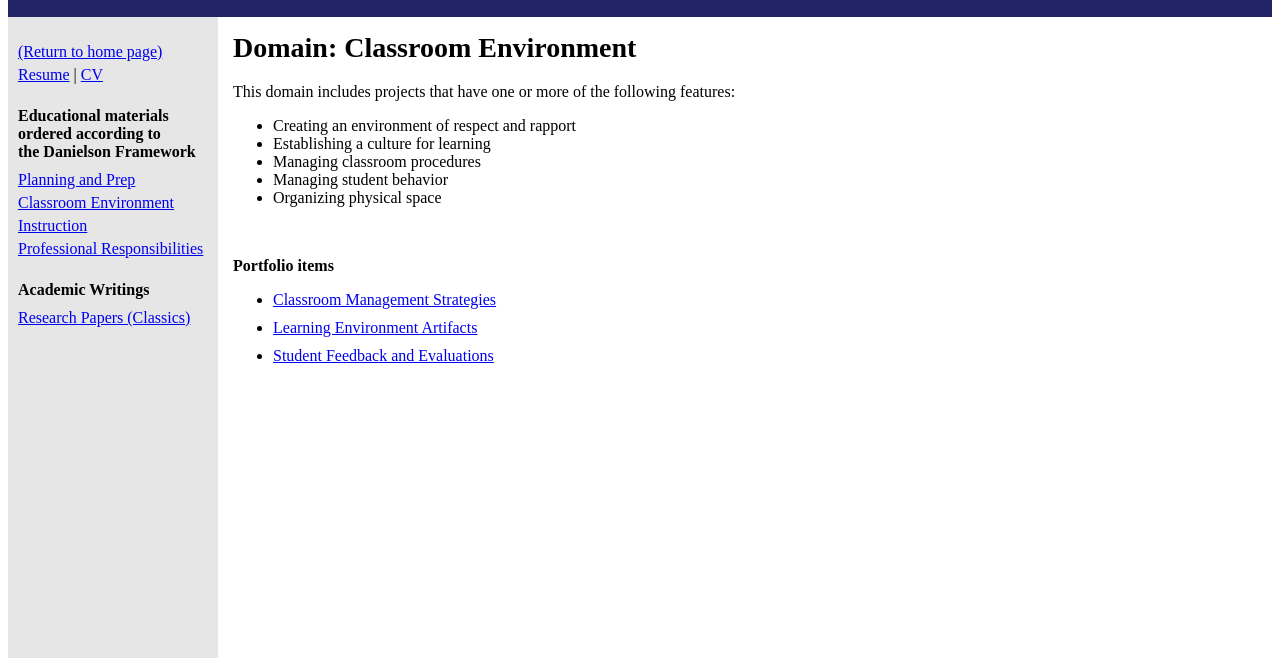
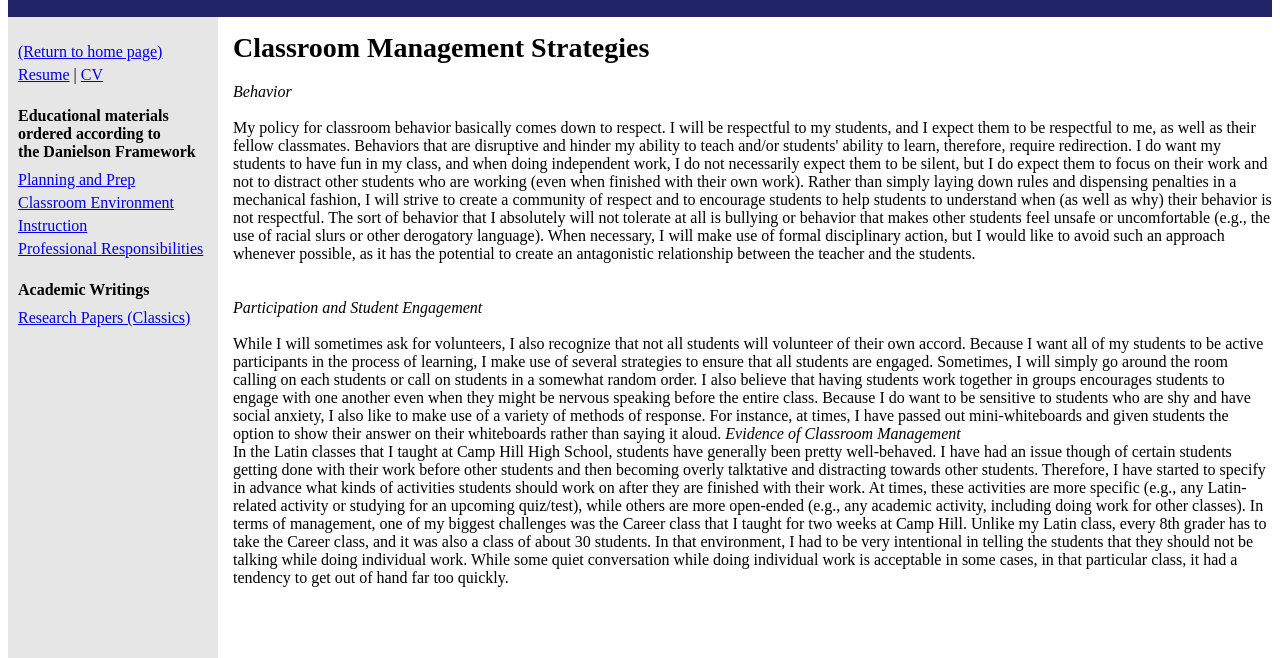
Before and after one commit to rgroene/rgroene.github.io, a plain HTML site: page environ/management.html in a window 1280 px wide. Shown: the part 142-800 px from the top of the page. Drawn offline with Linux system fonts and the light colour scheme.

Commit message:
Update management.html

```diff
--- a/environ/management.html
+++ b/environ/management.html
@@ -28,40 +28,31 @@
 				<div class="toc_item"><a href="../classicspapers.html">Research Papers (Classics)</a></div>
 			</div>
 			<div id="bodytext">
-				<h1><strong>Domain: Classroom Environment</strong></h1>
-				<p>This domain includes projects that have one or more of the following features:</p>
-				<ul>
-					<li>Creating an environment of respect and rapport</li>
-					<li>Establishing a culture for learning</li>
-					<li>Managing classroom procedures</li>
-					<li>Managing student behavior</li>
-					<li>Organizing physical space</li>
-				</ul>
-				<br />
-				<p><strong>Portfolio items</strong></p>
-				<ul id="portfolio_items">
-					<li>
-						<a href="management.html">
-						Classroom Management Strategies
-						</a>
-					</li>
-					<li>
-						<a href="artifacts.html">
-						Learning Environment Artifacts
-						</a>
-					</li>
-					<li>
-						<a href="environmentfeedback.html">
-						Student Feedback and Evaluations
-						</a>
-					</li>
-					<!--
-					<li><a target="_blank" rel="noopener noreferrer" href="https://docs.google.com/presentation/d/13LNBz5H1Bse5u53Y9kUgEElI4WJWtUmzFGWLXrJ-VAo/copy">
-					Virtual Back to School Night Video</a>
-					- This is a sample back-to-school night video for a fictitious school called Murky Forest Academy.
-					</li>
-					-->
-				</ul>
+				<h1><strong>Classroom Management Strategies</strong></h1>
+				<p>
+				<em>Behavior</em><br /><br />
+				My policy for classroom behavior basically comes down to respect. I will be respectful to my students, and I expect them to be respectful to me, as well as their fellow classmates.
+				Behaviors that are disruptive and hinder my ability to teach and/or students' ability to learn, therefore, require redirection. I do want my students to have fun in my class, and when
+				doing independent work, I do not necessarily expect them to be silent, but I do expect them to focus on their work and not to distract other students who are working (even when finished with their own work).
+				Rather than simply laying down rules and dispensing penalties in a mechanical fashion, I will strive to create a community of respect and to encourage students to help students to understand when (as well as why)
+				their behavior is not respectful. The sort of behavior that I absolutely will not tolerate at all is bullying or behavior that makes other students feel unsafe or uncomfortable (e.g., the use of racial slurs or other derogatory language).
+				When necessary, I will make use of formal disciplinary action, but I would like to avoid such an approach whenever possible, as it has the potential to create an antagonistic relationship between the teacher and the students.
+				<br /><br /><br />
+
+				<em>Participation and Student Engagement</em><br /><br />
+				While I will sometimes ask for volunteers, I also recognize that not all students will volunteer of their own accord. Because I want all of my students to be active participants in the process of learning, I make use of several strategies
+				to ensure that all students are engaged. Sometimes, I will simply go around the room calling on each students or call on students in a somewhat random order. I also believe that having students work together in groups encourages students
+				to engage with one another even when they might be nervous speaking before the entire class. Because I do want to be sensitive to students who are shy and have social anxiety, I also like to make use of a variety of methods of response.
+				For instance, at times, I have passed out mini-whiteboards and given students the option to show their answer on their whiteboards rather than saying it aloud.
+
+				<em>Evidence of Classroom Management</em><br />
+				In the Latin classes that I taught at Camp Hill High School, students have generally been pretty well-behaved. I have had an issue though of certain students getting done with their work before other students and then becoming overly talktative
+				and distracting towards other students. Therefore, I have started to specify in advance what kinds of activities students should work on after they are finished with their work. At times, these activities are more specific (e.g., any Latin-related activity
+				or studying for an upcoming quiz/test), while others are more open-ended (e.g., any academic activity, including doing work for other classes). In terms of management, one of my biggest challenges was the Career class that I taught for two weeks at Camp Hill.
+				Unlike my Latin class, every 8th grader has to take the Career class, and it was also a class of about 30 students. In that environment, I had to be very intentional in telling the students that they should not be talking while doing individual work. While some quiet
+				conversation while doing individual work is acceptable in some cases, in that particular class, it had a tendency to get out of hand far too quickly.
+
+				</p>
 			</div>
 		</div>
 	</div>
```
